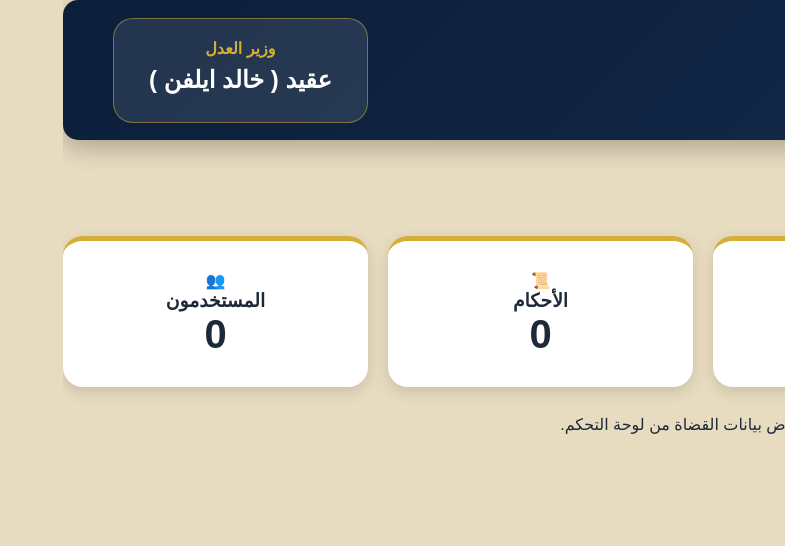
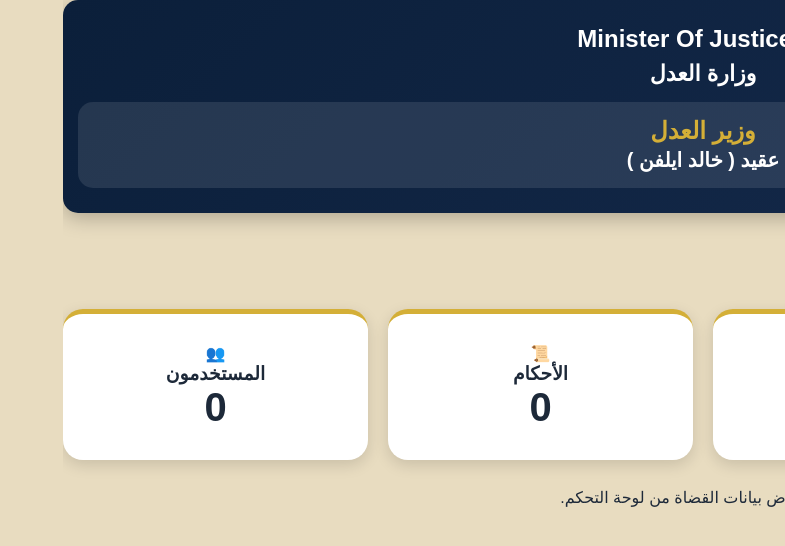
Before and after one commit to 38ed-ma/nice-justice, a Next.js app: page / in a window 1280 px wide. Shown: the top 546 px of the page, without its empty margins (495-1280 px from the left). Built offline with nearby package versions, Linux system fonts and the light colour scheme.

Commit message:
Update layout.tsx

```diff
--- a/app/layout.tsx
+++ b/app/layout.tsx
@@ -28,26 +28,19 @@ fontFamily:"Arial, sans-serif"
 
 <header
 style={{
-height:"140px",
-background:
-"linear-gradient(135deg,#0B1F3A,#162B4D)",
+background:"linear-gradient(135deg,#0B1F3A,#162B4D)",
 color:"white",
-display:"flex",
-alignItems:"center",
-justifyContent:"space-between",
-padding:"0 50px",
-boxShadow:"0 8px 25px rgba(0,0,0,.25)"
+padding:"25px 15px",
+textAlign:"center",
+boxShadow:"0 5px 20px rgba(0,0,0,.25)"
 }}
 >
 
 
-<div>
-
 <h1
 style={{
 margin:0,
-fontSize:"34px",
-letterSpacing:"1px"
+fontSize:"24px"
 }}
 >
 ⚖️ Minister Of Justice
@@ -57,15 +50,11 @@ letterSpacing:"1px"
 <h2
 style={{
 margin:"8px 0",
-fontSize:"28px"
+fontSize:"22px"
 }}
 >
 وزارة العدل
 </h2>
-
-
-</div>
-
 
 
 
@@ -73,56 +62,35 @@ fontSize:"28px"
 
 style={{
 
+marginTop:"15px",
+
 background:"rgba(255,255,255,.1)",
 
-padding:"20px 35px",
+padding:"15px",
 
-borderRadius:"20px",
-
-border:"1px solid rgba(212,175,55,.5)",
-
-textAlign:"center"
+borderRadius:"15px"
 
 }}
 
 >
 
 
-<p
-
+<div
 style={{
-
-margin:0,
-
-color:"#D4AF37",
-
-fontSize:"16px"
-
+color:"#D4AF37"
 }}
-
 >
-
 وزير العدل
-
-</p>
+</div>
 
 
-
-<h2
-
+<strong
 style={{
-
-margin:"8px 0",
-
-fontSize:"24px"
-
+fontSize:"20px"
 }}
-
 >
-
 عقيد ( خالد ايلفن )
-
-</h2>
+</strong>
 
 
 </div>
```
